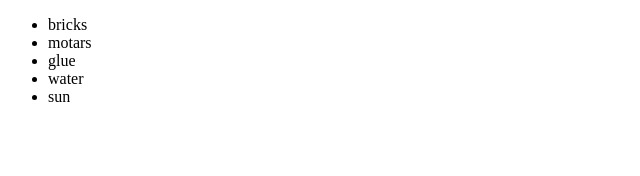
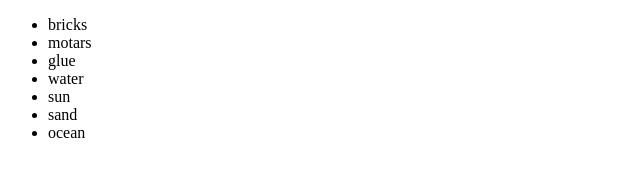
Before and after one commit to allenchuang/alchuang, a plain HTML site: page index.html in a window 1280 px wide. Shown: the full height of the page, 0-640 px from the left. Drawn offline with Linux system fonts and the light colour scheme.

Commit message:
add sand ocean

```diff
--- a/index.html
+++ b/index.html
@@ -13,6 +13,8 @@
 			<li>glue</li>
 			<li>water</li>
 			<li>sun</li>
+			<li>sand</li>
+			<li>ocean</li>
 		</ul>
 	</div>
 
```
